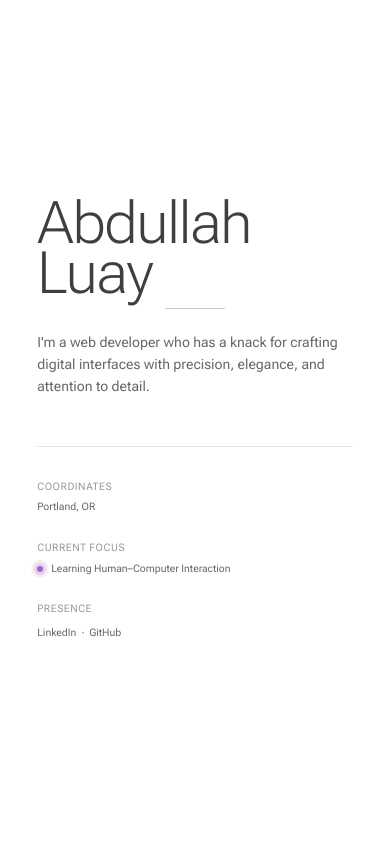
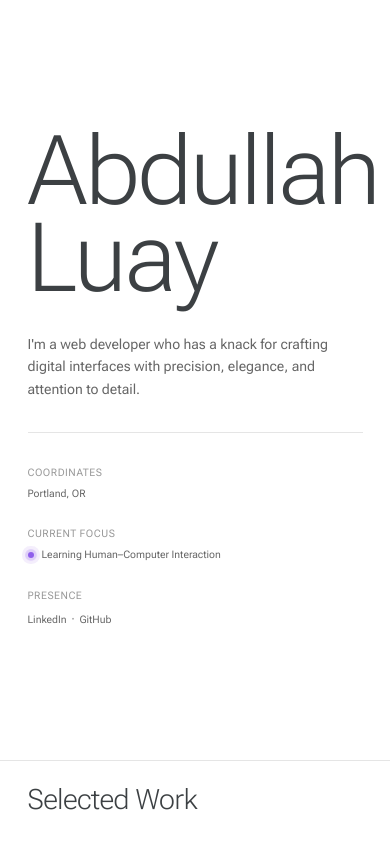
Before and after one commit to aluay/portfolio, an Astro site: page / in a window 390 px wide. Shown: the top 844 px of the page. Built offline with nearby package versions, Linux system fonts and the light colour scheme; Astro itself is replaced by a stand-in of ours.

Commit message:
feat: Update Hero component layout and improve responsiveness; adjust grid and container sizes for better mobile experience

```diff
--- a/src/components/Hero.astro
+++ b/src/components/Hero.astro
@@ -9,7 +9,7 @@
 						class="letter">l</span
 					><span class="letter">a</span><span class="letter">h</span>
 				</span>
-				<br />
+
 				<span class="name-line">
 					<span class="letter">L</span><span class="letter">u</span><span
 						class="letter">a</span
@@ -24,8 +24,8 @@
 				precision, elegance, and attention to detail.
 			</p>
 		</header>
-		<div class="hero-meta mt-2xl fade-in stagger-3">
-			<div class="meta-grid grid grid-3 gap-xl">
+		<div class="hero-meta mt-xl fade-in stagger-3">
+			<div class="meta-grid grid grid-2 gap-xl">
 				<div class="meta-item">
 					<span class="meta-label">Coordinates</span>
 					<div class="status-container mt-xs">
@@ -47,7 +47,7 @@
 					<span class="meta-label">Presence</span>
 					<nav class="social-links mt-xs" aria-label="Social media links">
 						<a
-							href="https://linkedin.com/in/abdullahluay"
+							href="https://www.linkedin.com/in/abdullah-luay/"
 							target="_blank"
 							rel="noopener noreferrer"
 							class="social-link"
@@ -58,7 +58,7 @@
 						</a>
 						<span class="social-separator">·</span>
 						<a
-							href="https://github.com/abdullahluay"
+							href="https://github.com/aluay"
 							target="_blank"
 							rel="noopener noreferrer"
 							class="social-link"
@@ -81,14 +81,13 @@
 		display: flex;
 		align-items: center;
 	}
-
 	.hero-content {
 		text-align: left;
 	}
-
-	/* Hero Name Animation */
 	.hero h1 {
 		position: relative;
+		line-height: 0.9;
+		font-size: clamp(6rem, 14vw, 12rem);
 	}
 
 	.hero h1 .letter {
@@ -98,13 +97,22 @@
 			"opsz" 144;
 		transition: font-variation-settings 0.05s cubic-bezier(0.4, 0, 0.2, 1);
 		will-change: font-variation-settings;
+		/* Prevent layout shifts using transform instead of width changes */
+		position: relative;
+		transform-origin: center;
+		/* Use CSS containment to prevent layout shifts */
+		contain: layout;
+	}
+	.hero h1 .name-line {
+		display: flex;
+		white-space: nowrap;
+		/* Prevent line breaks and maintain natural spacing */
+		overflow: visible;
+		/* Use flexbox to maintain natural letter spacing */
+		align-items: baseline;
 	}
 
-	.hero h1 .name-line {
-		display: inline-block;
-	}
-
-	.hero h1::after {
+	/* .hero h1::after {
 		content: "";
 		position: absolute;
 		bottom: -10px;
@@ -113,12 +121,12 @@
 		height: 1px;
 		background: var(--text-tertiary);
 		opacity: 0.5;
-	}
-
+	} */
 	/* Meta Section */
 	.meta-grid {
 		border-top: 1px solid var(--border);
 		padding-top: var(--spacing-xl);
+		grid-template-columns: 1fr 1fr;
 	}
 
 	.meta-item {
@@ -264,14 +272,21 @@
 
 	:global(.hero-tech-link:hover) {
 		border-bottom-color: var(--text-primary);
-	}
-
-	/* Responsive Design */
+	} /* Responsive Design */
 	@media (max-width: 768px) {
 		.hero {
-			text-align: center;
+			text-align: left;
 			min-height: 100vh;
 			justify-content: center;
+			padding-top: var(--spacing-xl);
+		}
+		.hero h1 .name-line {
+			/* Maintain flexbox layout on mobile for stable letter spacing */
+			display: flex;
+			white-space: nowrap;
+			overflow: visible;
+			align-items: baseline;
+			justify-content: flex-start;
 		}
 
 		.meta-grid {
@@ -279,16 +294,16 @@
 			gap: var(--spacing-lg);
 			text-align: left;
 		}
-
 		.hero h1::after {
-			left: 50%;
-			transform: translateX(-50%);
+			left: 0;
+			transform: none;
 		}
 	}
 
 	@media (max-width: 480px) {
 		.hero {
-			min-height: 100vh;
+			min-height: 90vh;
+			padding-top: var(--spacing-lg);
 		}
 	}
 </style>
--- a/src/styles/global.css
+++ b/src/styles/global.css
@@ -140,13 +140,13 @@ body {
 /* Layout Utilities */
 .container {
 	width: 100%;
-	max-width: min(90vw, 1200px);
+	max-width: min(95vw, 1400px);
 	margin: 0 auto;
 	padding: 0 var(--spacing-md);
 }
 
 .container-narrow {
-	max-width: min(85vw, 800px);
+	max-width: min(90vw, 1000px);
 }
 
 .section {
@@ -164,11 +164,11 @@ body {
 }
 
 .grid-2 {
-	grid-template-columns: repeat(auto-fit, minmax(300px, 1fr));
+	grid-template-columns: repeat(auto-fit, minmax(280px, 1fr));
 }
 
 .grid-3 {
-	grid-template-columns: repeat(auto-fit, minmax(250px, 1fr));
+	grid-template-columns: repeat(auto-fit, minmax(220px, 1fr));
 }
 
 /* Advanced Grid Utilities */
@@ -350,11 +350,18 @@ body {
 /* Responsive Typography */
 @media (max-width: 768px) {
 	.section {
-		padding: var(--spacing-2xl) 0;
+		padding: var(--spacing-xl) 0;
 	}
 
 	.container {
 		padding: 0 var(--spacing-sm);
+	}
+}
+
+/* Additional mobile-specific padding adjustments */
+@media (max-width: 480px) {
+	.section {
+		padding: var(--spacing-lg) 0;
 	}
 }
 
```
